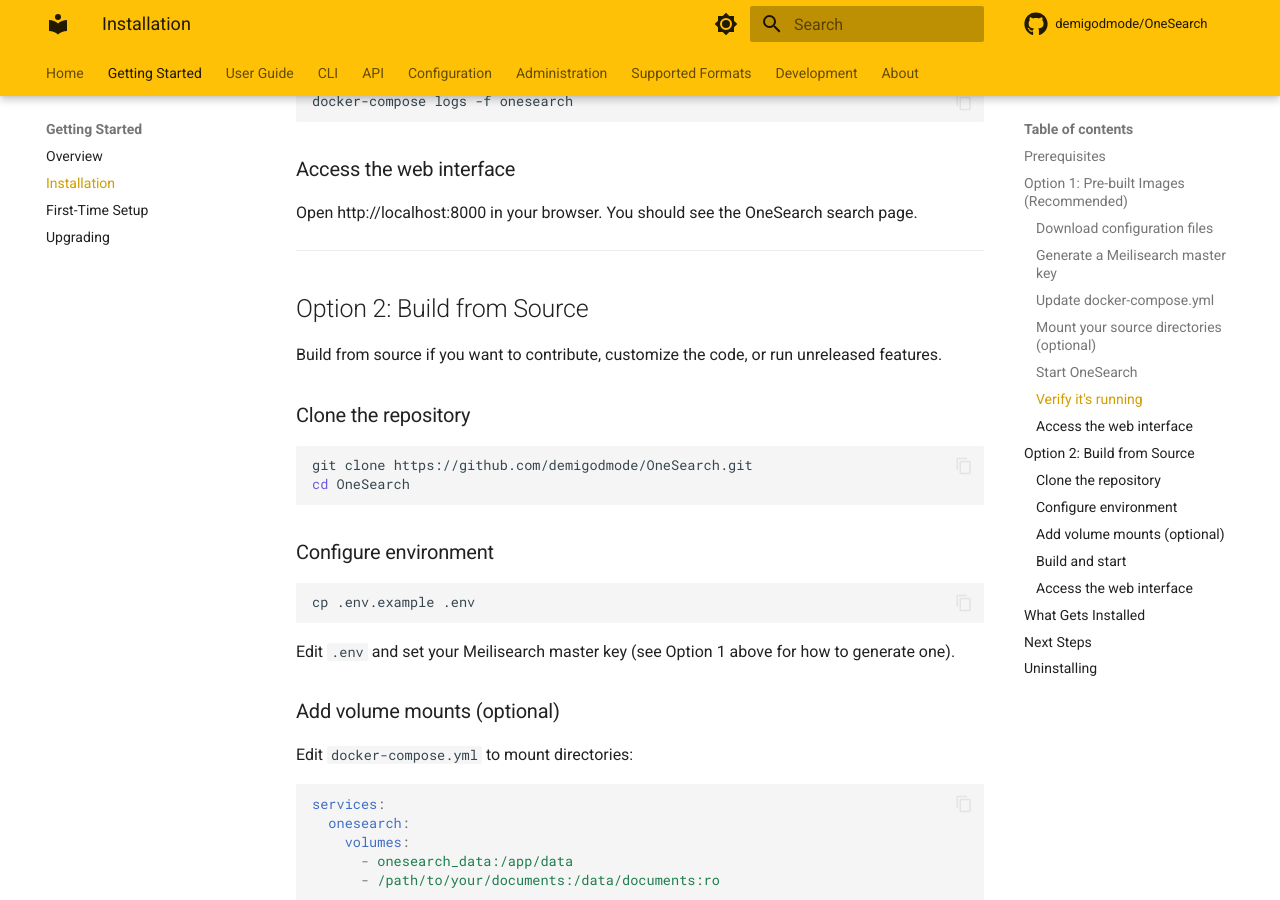
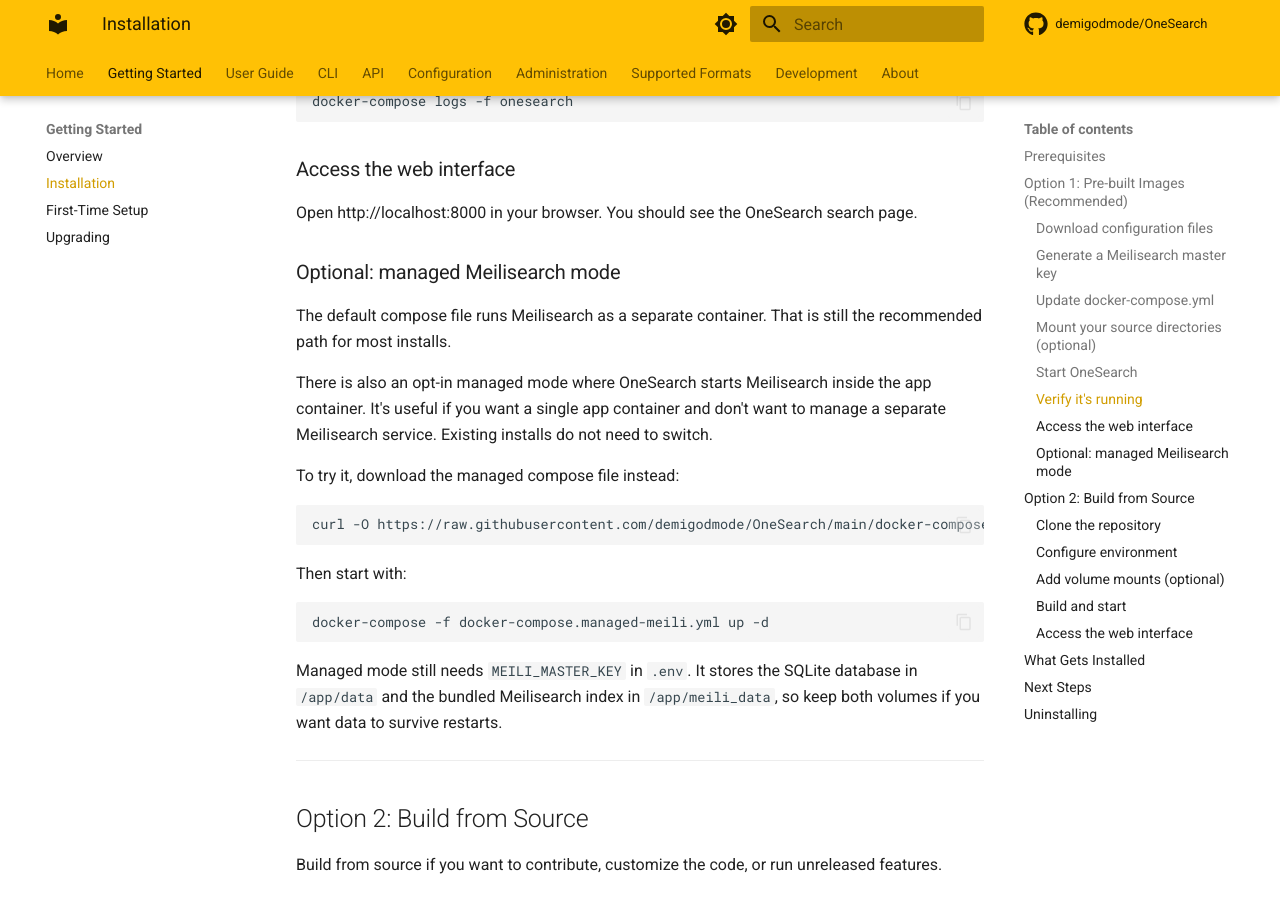
Before and after one commit to demigodmode/OneSearch, an MkDocs documentation site: the page built from docs/getting-started/installation.md, in a window 1280 px wide and 900 px high, scrolled down 2453 px. Built offline with MkDocs 1.6.1 and Material for MkDocs 9.7.7, drawn with Linux system fonts in a browser that asks for light colours; comment, search, counter and statistics services are not loaded; the version menu is left out; some of the changed text lies outside the part shown.

Commit message:
document managed meili mode

````diff
--- a/docker-compose.managed-meili.yml
+++ b/docker-compose.managed-meili.yml
@@ -6,8 +6,8 @@
       context: .
       dockerfile: Dockerfile
 
-    # For production testing with a pre-built candidate image, replace build with:
-    # image: ghcr.io/demigodmode/onesearch:meili-managed-candidate
+    # For a released image, replace build with:
+    # image: ghcr.io/demigodmode/onesearch:latest
 
     container_name: onesearch-app
     volumes:
--- a/docs/getting-started/installation.md
+++ b/docs/getting-started/installation.md
@@ -119,6 +119,26 @@
 
 Open http://localhost:8000 in your browser. You should see the OneSearch search page.
 
+### Optional: managed Meilisearch mode
+
+The default compose file runs Meilisearch as a separate container. That is still the recommended path for most installs.
+
+There is also an opt-in managed mode where OneSearch starts Meilisearch inside the app container. It's useful if you want a single app container and don't want to manage a separate Meilisearch service. Existing installs do not need to switch.
+
+To try it, download the managed compose file instead:
+
+```bash
+curl -O https://raw.githubusercontent.com/demigodmode/OneSearch/main/docker-compose.managed-meili.yml
+```
+
+Then start with:
+
+```bash
+docker-compose -f docker-compose.managed-meili.yml up -d
+```
+
+Managed mode still needs `MEILI_MASTER_KEY` in `.env`. It stores the SQLite database in `/app/data` and the bundled Meilisearch index in `/app/meili_data`, so keep both volumes if you want data to survive restarts.
+
 ---
 
 ## Option 2: Build from Source
@@ -184,6 +204,7 @@
 - Web UI at http://localhost:8000
 - Backend API at http://localhost:8000/api
 - CLI tool (inside the container, or install separately)
+- Meilisearch, either as a separate container or inside the OneSearch container if managed mode is enabled
 
 ---
 
````
Also changed, not shown: other parts of docs/getting-started/installation.md (+1 -1 lines), docs/getting-started/upgrading.md (+13 -0 lines), 1 other file.
